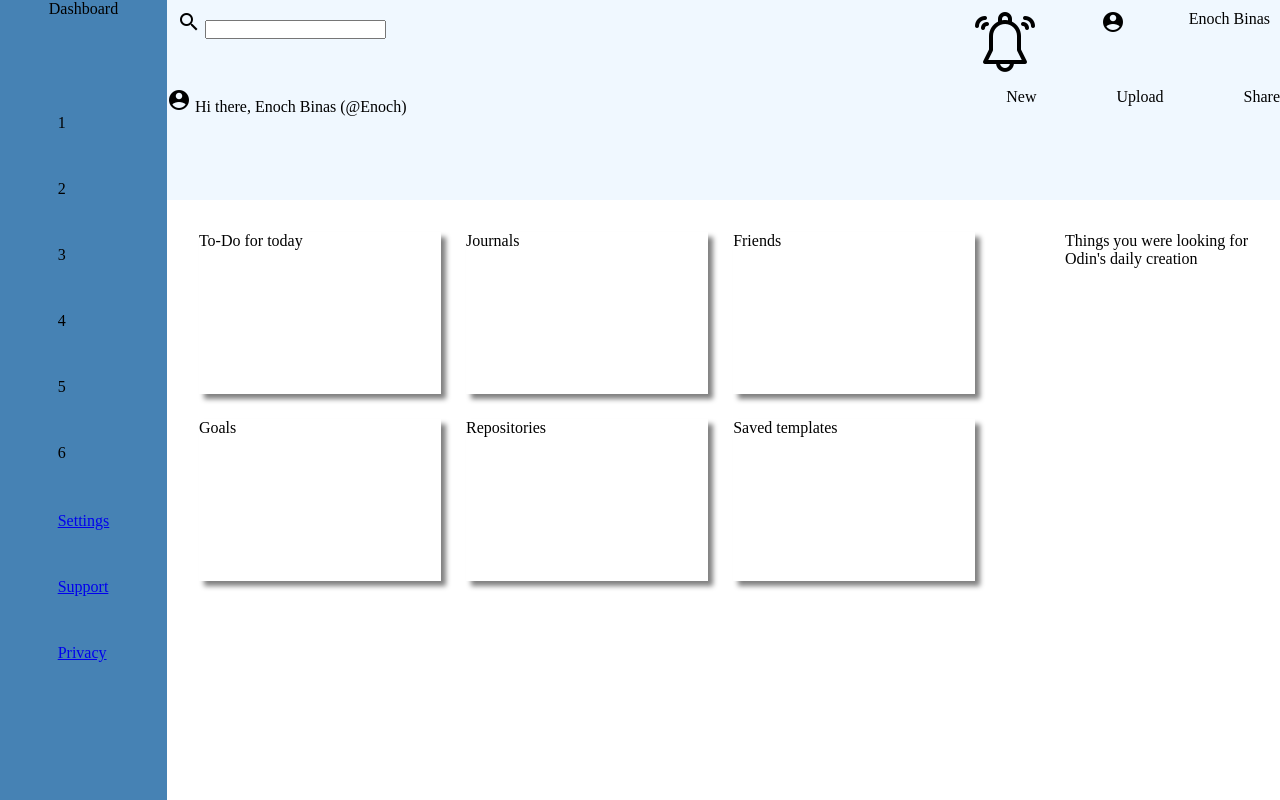
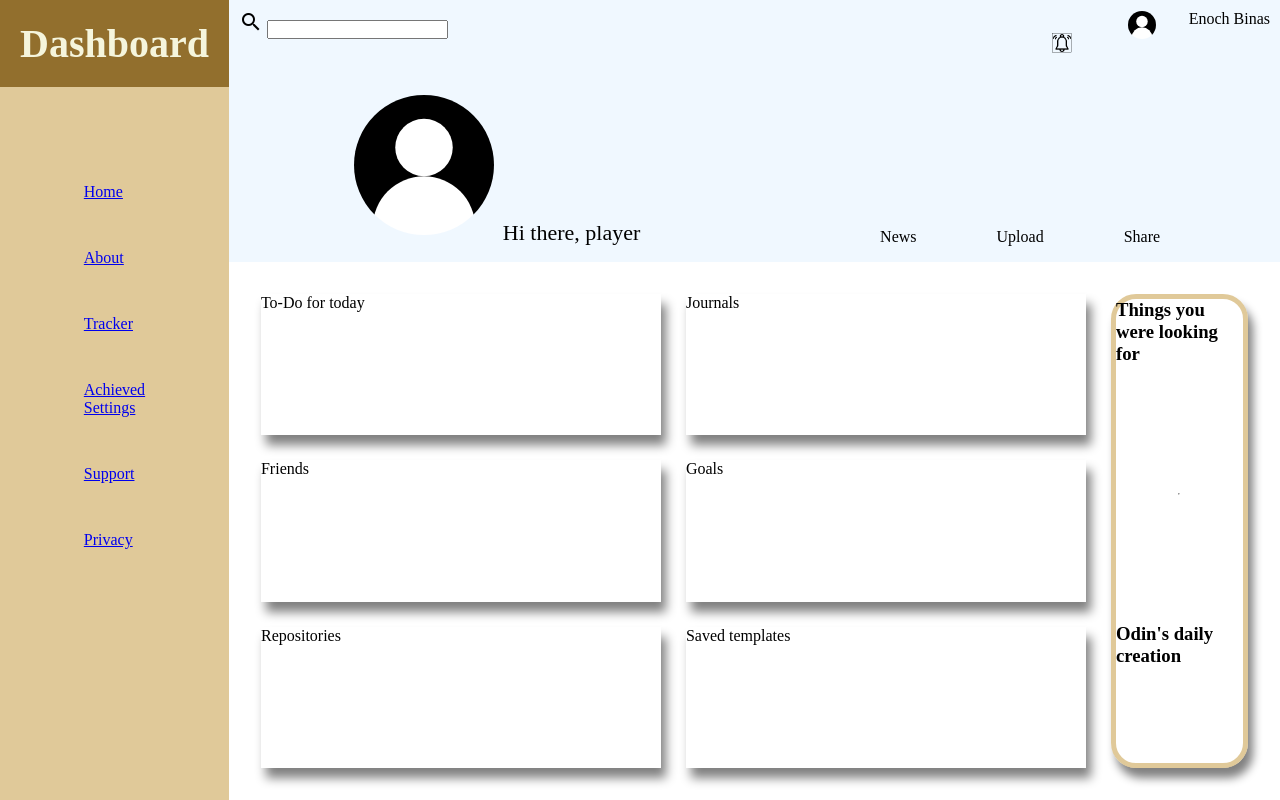
Before and after one commit to copypastemaster/admin-dashbord, a plain HTML site: page index.html in a window 1280 px wide. Drawn offline with Linux system fonts and the light colour scheme; a web font is replaced by a local one.

Commit message:
Initial styles added.

```diff
--- a/index.html
+++ b/index.html
@@ -23,19 +23,19 @@
 
                 <div class="name-bell-icon">
                     <span> <img src="imgs/icons8-notification-bell-64.png" alt="notificationBell" id="notification"></span>
-                    <span> <img src="imgs/icons8-male-user-24.png" alt="profile-photo" id="profile"></span>
+                    <span> <img src="imgs/abstract-user-flat-4.svg" alt="profile-photo" id="profile"></span>
                     <span>Enoch Binas</span>
                 </div>
             </div>
 
             <div class="hero-nav">
                 <div class="hero">
-                    <span> <img src="imgs/icons8-male-user-24.png" alt="profile-photo" id="profile"></span>
-                    <span>Hi there, Enoch Binas (@Enoch)</span>
+                    <span> <img src="imgs/abstract-user-flat-4.svg" alt="profile-photo" id="profile-hero"></span>
+                    <span style="font-size: 22px;">Hi there, player</span>
                 </div>
 
                 <div class="right-nav">
-                    <p>New</p>
+                    <p>News</p>
                     <p>Upload</p>
                     <p>Share</p>
                 </div>
@@ -43,15 +43,16 @@
         </div>
 
         <div id="sidebar">
-            <div class="dashboard">Dashboard</div>
+            <div class="dashboard">
+                <h4>Dashboard</h4>
+            </div>
+
             <div class="links">
                 <div id="profile-links">
-                    <div>1</div>
-                    <div>2</div>
-                    <div>3</div>
-                    <div>4</div>
-                    <div>5</div>
-                    <div>6</div>
+                    <div><a href="#">Home</a></div>
+                    <div><a href="#">About</a></div>
+                    <div><a href="#">Tracker</a></div>
+                    <div><a href="#">Achieved</a></div>
                 </div>
 
                 <div id="settings">
@@ -64,17 +65,25 @@
 
         <div id="article">
             <div class="projects">
-                <div class="todos">To-Do for today</div>
-                <div class="journals">Journals</div>
-                <div class="friends">Friends</div>
-                <div class="goals">Goals</div>
-                <div class="repos">Repositories</div>
-                <div class="templates">Saved templates</div>
-            </div>
+                <div class="project">To-Do for today</div>
+                <div class="project">Journals</div>
+                <div class="project">Friends</div>
+                <div class="project">Goals</div>
+                <div class="project">Repositories</div>
+                <div class="project">Saved templates</div>
 
-            <div class="announcements">
-                <div>Things you were looking for</div>
-                <div>Odin's daily creation</div>
+
+                <div class="announcements">
+                    <div>
+                        <h3>Things you were looking for</h3>
+                    </div>
+
+                    <hr>
+
+                    <div>
+                        <h3>Odin's daily creation</h3>
+                    </div>
+                </div>
             </div>
         </div>
 
--- a/style.css
+++ b/style.css
@@ -1,6 +1,13 @@
+@import url('https://fonts.googleapis.com/css2?family=Chakra+Petch:wght@300&family=Noto+Sans+JP:wght@300&family=Roboto:wght@300;400&family=Shantell+Sans:ital,wght@1,300&family=Tilt+Prism&display=swap');
+
+
+
 * {
     margin: 0;
     padding: 0;
+    --color: rgba(218, 190, 132, 0.829);
+    --dash-color:
+    font-family: 'Chakra Petch', sans-serif;
 }
 
 #container {
@@ -8,6 +15,7 @@
     grid-template-columns: 0.6fr 2fr 2fr;
     grid-template-rows: repeat(4, 1fr);
     height: 100vh;
+    width: 100vw;
 }
 
 /* Header */
@@ -16,7 +24,6 @@
     grid-column-start: 2;
     grid-column-end: 4;
     background-color: aliceblue;
-
 }
 
 .search {
@@ -27,17 +34,19 @@
 
 .name-bell-icon {
     display: flex;
-    gap: 4rem;
+    gap: 2rem;
 }
 
 .hero-nav {
     display: flex;
-    justify-content: space-between;
+    justify-content: space-around;
+    padding-bottom: 1rem;
 }
 
 .right-nav {
     display: flex;
     gap: 5rem;
+    align-items: flex-end;
 }
 
 /* Sidebar */
@@ -49,12 +58,19 @@
     flex-direction: column;
     gap: 6rem;
     align-items: center;
-    background-color: steelblue;
+    background-color: var(--color)
+}
+
+.dashboard {
+    background-color: rgb(146, 111, 45);
+    font-size: 40px;
+    color: beige;
+    padding: 20px;
 }
 
 .links {
     display: flex;
-    gap: 50px;
+    justify-content: space-evenly;
     flex-direction: column;
 }
 
@@ -73,22 +89,57 @@
     margin: 2rem;
     display: flex;
     justify-content: space-between;
+    gap: 50px;
     /* border: 1px solid; */
 }
 
 .projects {
     display: grid;
-    grid-template-columns: repeat(3, minmax(150px, 1fr));
+    grid-template-columns: repeat(auto-fit, minmax(400px, 1fr));
     grid-template-rows: 1fr 1fr 1fr;
     gap: 25px;
-    width: 74%;
+    width: 100%;
 }
 
 .projects > div {
     /* height: 200px; */
-    box-shadow: 5px 5px 5px gray;
+    box-shadow: 5px 10px 10px gray;
 }
 
-.projects > div:hover {
+.projects .project:hover {
+    background-color: rgb(223, 221, 205);
+    transition: 0.1s ease-in;
+}
 
+
+
+.announcements {
+    border-radius: 25px;
+    border: 5px solid var(--color);
+    grid-column: 3/4;
+    grid-row: -4/-1;
+    display: flex;
+    flex-direction: column;
+    gap: 8rem;
+    align-items: center;
 }
+
+
+/* svgs and imgs */
+
+#notification {
+    transform: scale(0.3);
+    /* position: absolute; */
+    top: 0px;
+    right: 225px;
+    border: 1px solid;
+    margin-top: 0px;
+}
+
+#profile-hero {
+    height: 150px;
+}
+
+#profile {
+    height: 30px;
+}
```
Also changed, not shown: imgs/abstract-user-flat-4.svg (added), imgs/icons8-male-user-24.png (deleted), imgs/profile-svgrepo-com.svg (added).
